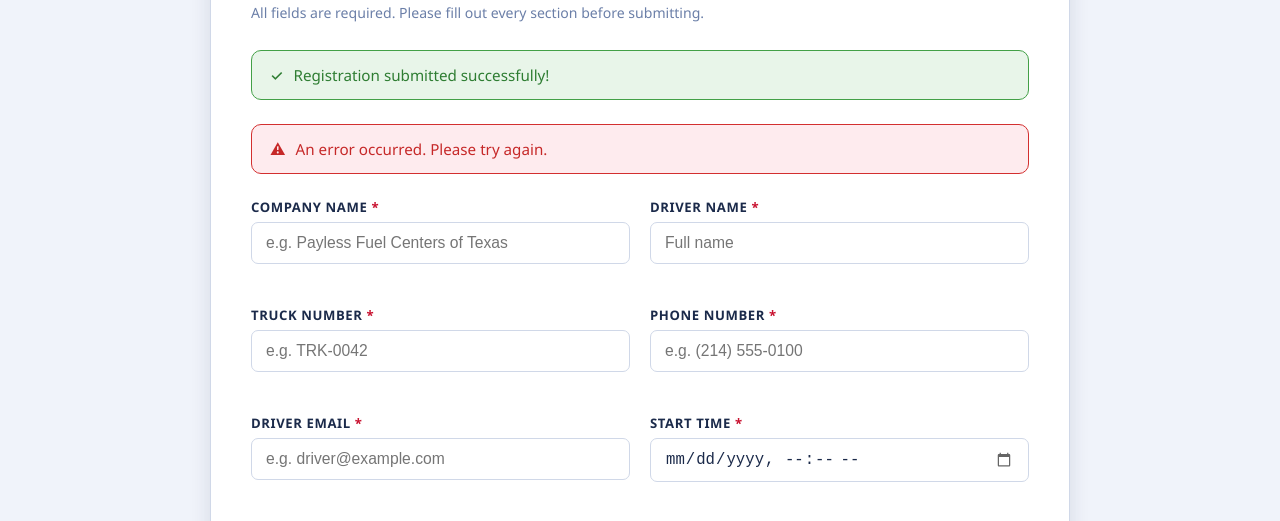
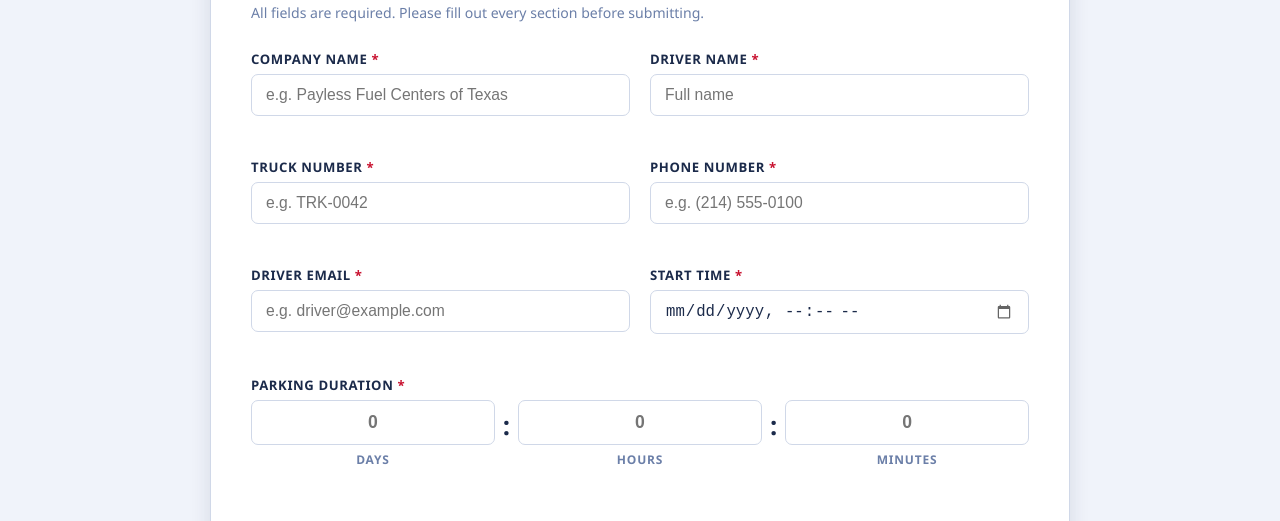
Before and after one commit to Filopater7/DFW-Oil-Energy, a website: page public/index.html in a window 1280 px wide. Shown: the part 244-765 px from the top of the page. Drawn offline with Linux system fonts and the light colour scheme.

Commit message:
fix: remove success banner from form, keep only error banner near submit button

```diff
--- a/public/app.js
+++ b/public/app.js
@@ -11,7 +11,7 @@
   const submitBtn     = document.getElementById('submit-btn');
   const btnText       = document.getElementById('btn-text');
   const btnSpinner    = document.getElementById('btn-spinner');
-  const successBanner = document.getElementById('success-banner');
+
   const errorBanner   = document.getElementById('error-banner');
   const errorMessage  = document.getElementById('error-message');
 
@@ -83,7 +83,7 @@
     resizeCanvas();
     // Always reset form on load — clears back-button cached data
     form.reset();
-    if (successBanner) successBanner.hidden = true;
+
     if (errorBanner)   errorBanner.hidden   = true;
   });
   window.addEventListener('resize', resizeCanvas);
@@ -465,7 +465,7 @@
   function showError(msg) {
     errorMessage.textContent = msg;
     errorBanner.hidden = false;
-    if (successBanner) successBanner.hidden = true;
+
   }
 
   // Stop camera if user navigates away
@@ -492,7 +492,7 @@
     cameraPreviewWrap.hidden = true;
     cameraIdle.hidden        = false;
     // Hide banners
-    if (successBanner) successBanner.hidden = true;
+
     if (errorBanner)   errorBanner.hidden   = true;
   }
 
--- a/public/index.html
+++ b/public/index.html
@@ -50,13 +50,7 @@
       <h2 class="form-title">Truck Parking Registration</h2>
       <p class="form-desc">All fields are required. Please fill out every section before submitting.</p>
 
-      <!-- Success / Error banners (hidden by default) -->
-      <div id="success-banner" class="banner banner-success" role="alert" hidden>
-        <span>&#10003;</span> Registration submitted successfully!
-      </div>
-      <div id="error-banner" class="banner banner-error" role="alert" hidden>
-        <span>&#9888;</span> <span id="error-message">An error occurred. Please try again.</span>
-      </div>
+
 
       <form id="driver-form" novalidate>
 
@@ -262,6 +256,9 @@
 
         <!-- Submit -->
         <div class="form-group full-width submit-row">
+          <div id="error-banner" class="banner banner-error" role="alert" hidden>
+            <span>&#9888;</span> <span id="error-message">An error occurred. Please try again.</span>
+          </div>
           <button type="submit" id="submit-btn" class="btn-submit">
             <span id="btn-text">Register Truck for Parking</span>
             <span id="btn-spinner" class="spinner" hidden></span>
```
